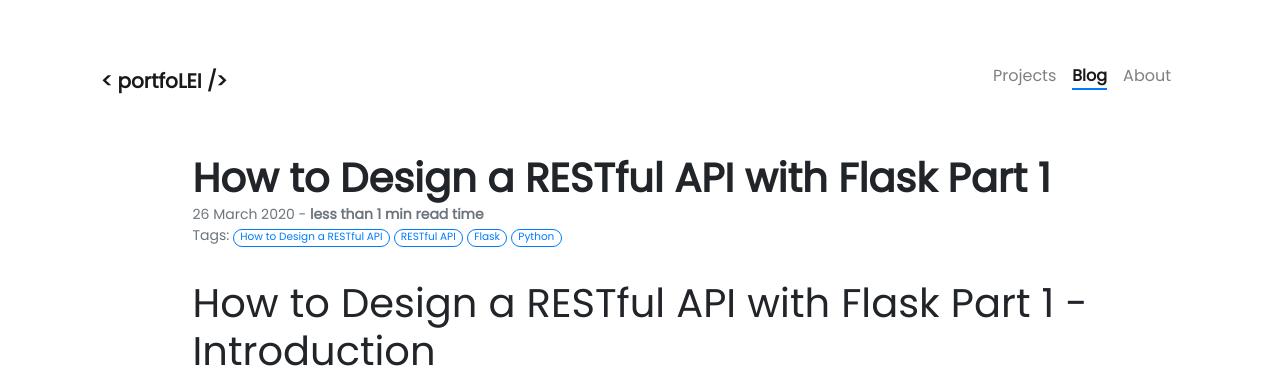
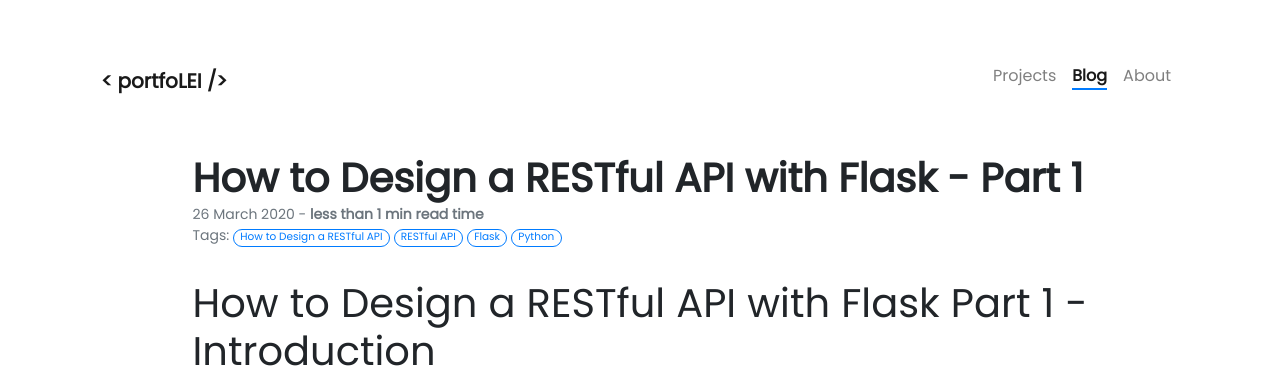
Before and after one commit to Lei-Xu/Lei-Xu.github.io, a Jekyll site: the page built from _posts/2020-03-26-how-to-design-restful-api-p1.md, in a window 1280 px wide. Shown: the top 368 px of the page. Built offline with Jekyll 4.4.1, drawn with Linux system fonts in a browser that asks for light colours; nearby versions of some CDN libraries; our own code applies the rules of GitHub Pages for plain Markdown files.

Commit message:
no message

```diff
--- a/_posts/2020-03-26-how-to-design-restful-api-p1.md
+++ b/_posts/2020-03-26-how-to-design-restful-api-p1.md
@@ -1,5 +1,5 @@
 ---
-title: How to Design a RESTful API with Flask Part 1
+title: How to Design a RESTful API with Flask - Part 1
 tags: [How to Design a RESTful API, RESTful API, Flask, Python]
 style: fill
 color: secondary
```
